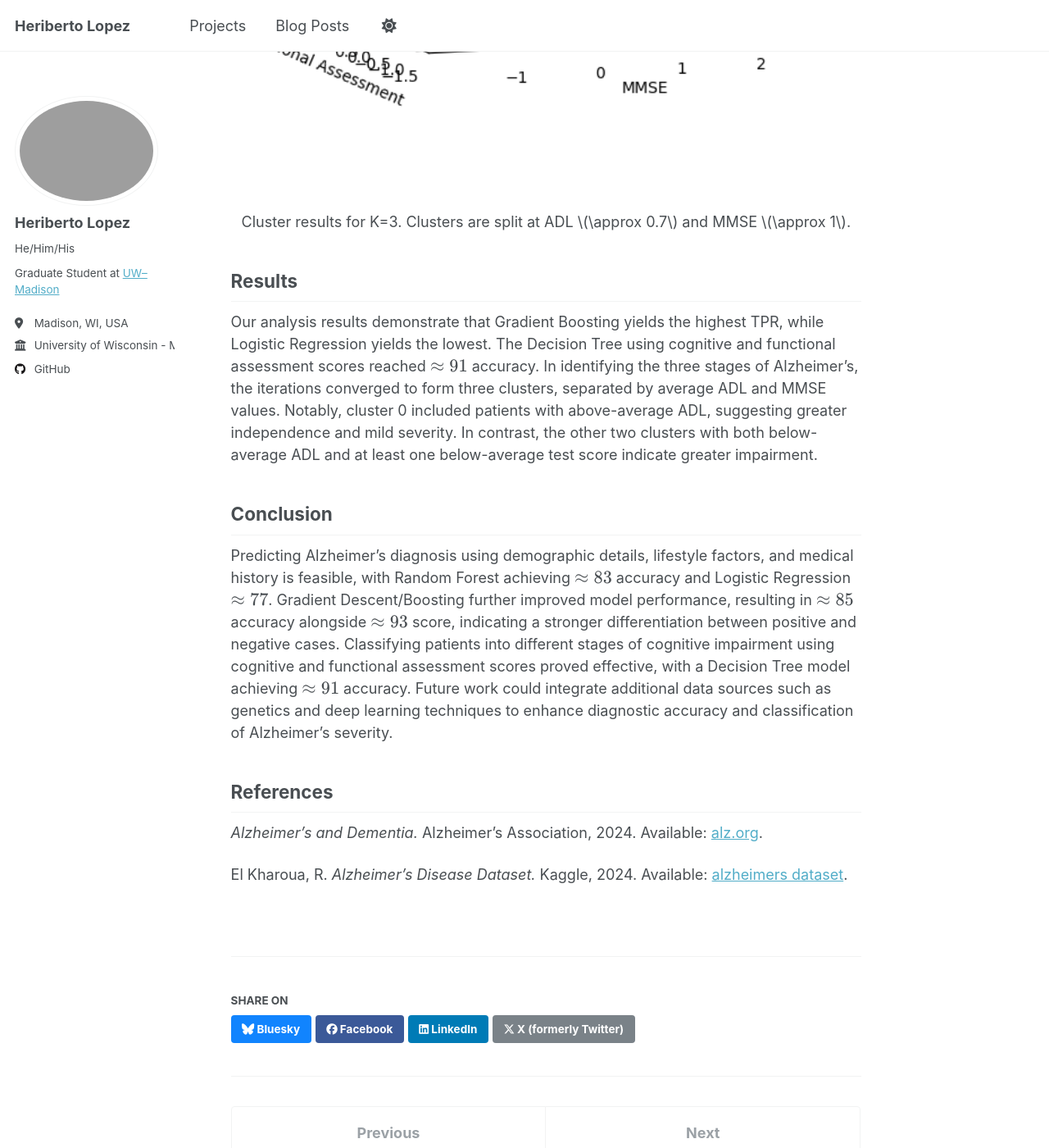
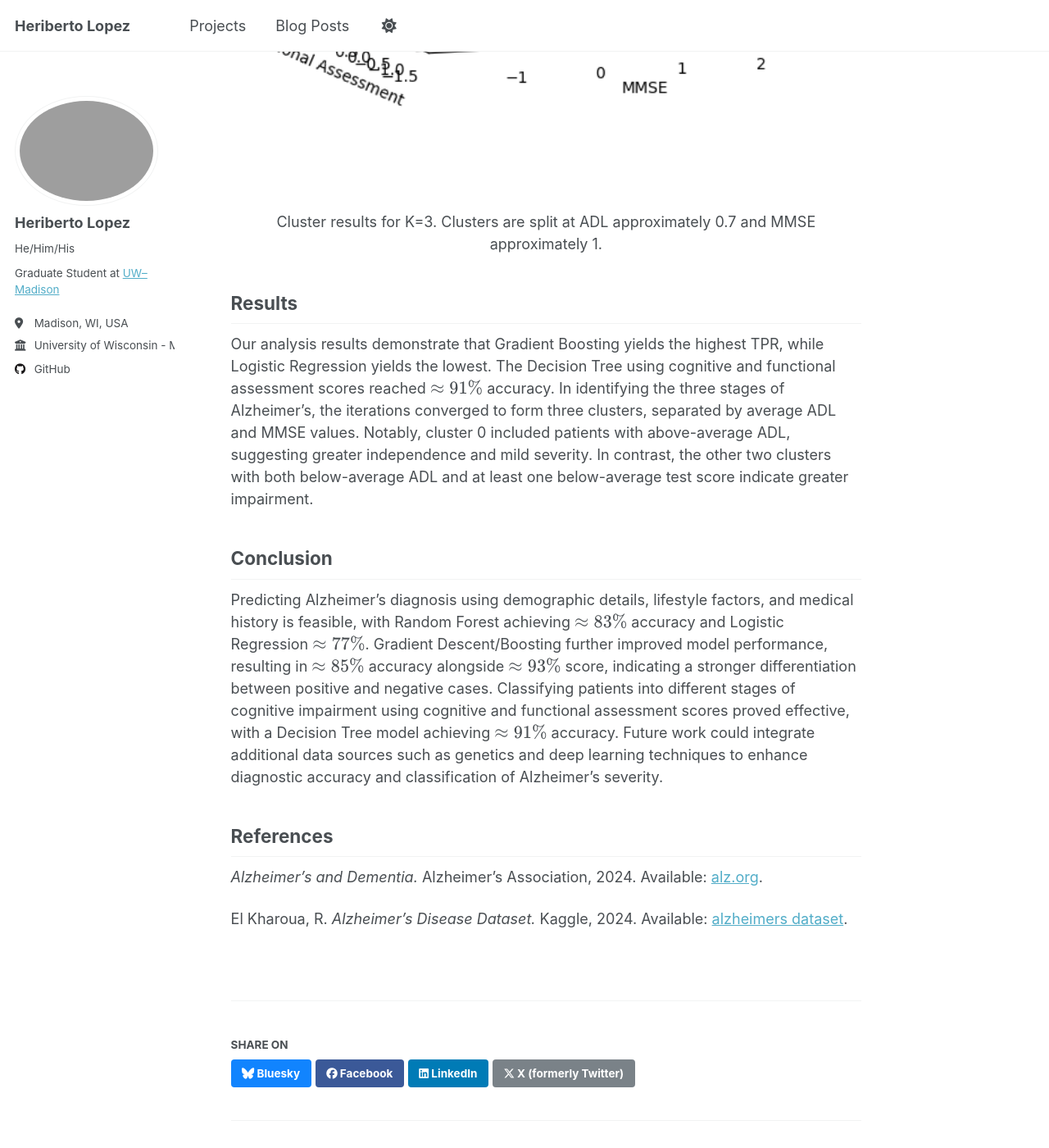
Before and after one commit to HeribertoLopez/heribertolopez.github.io, a Jekyll site: the page built from _portfolio/Alzheimer-Classification.md, in a window 1280 px wide and 1400 px high, scrolled down 5821 px. Shown: the whole window at 82% size. Built offline with Jekyll 4.4.1, drawn with Linux system fonts in a browser that asks for light colours; a script that is not in the unit is left out; some of the changed text lies outside the part shown.

Commit message:
Fixed more typos

```diff
--- a/_portfolio/Alzheimer-Classification.md
+++ b/_portfolio/Alzheimer-Classification.md
@@ -6,7 +6,7 @@ collection: portfolio
 ---
 
 ## Introduction
-Alzheimer’s is a type of dementia that negatively impacts memory, thinking, and behavior. A dataset containing 2,159 alzheimer patients aged 60-90, along with their lifestyle and health measurements, is used to predict the diagnosis and stages of Alzheimer's disease. For predicting diagnosis, a Random Forest, Logistic Regression, and Gradient Descent/Boosting are used on a subset of features, with a Decision Tree using only impairment assessment scores. K-means Clustering is used to group the three stages of Alzheimer's. Results show the decision tree yields the highest accuracy of \\(\approx 91%\\), followed by Gradient Boosting of \\(\approx 85%\\) accuracy, while clustering did not show a large separation among clusters, suggesting large overlaps among patients in each cluster.
+Alzheimer’s is a type of dementia that negatively impacts memory, thinking, and behavior. A dataset containing 2,159 alzheimer patients aged 60-90, along with their lifestyle and health measurements, is used to predict the diagnosis and stages of Alzheimer's disease. For predicting diagnosis, a Random Forest, Logistic Regression, and Gradient Descent/Boosting are used on a subset of features, with a Decision Tree using only impairment assessment scores. K-means Clustering is used to group the three stages of Alzheimer's. Results show the decision tree yields the highest accuracy of \\(\approx 91\% \\), followed by Gradient Boosting of \\(\approx 85\% \\) accuracy, while clustering did not show a large separation among clusters, suggesting large overlaps among patients in each cluster.
 
 ## Variables
 
@@ -91,17 +91,17 @@ K-means Clustering is used to identify the mild, moderate, and severe stages of
 <figure>
     <div style="text-align: center;">
     <a href="/images/3dplot.png"> <img src="/images/3dplot.png"></a>
-    <ficaption> Cluster results for K=3. Clusters are split at ADL \\(\approx 0.7\\) and MMSE \\(\approx 1\\). </ficaption>
+    <ficaption> Cluster results for K=3. Clusters are split at ADL approximately 0.7 and MMSE approximately 1. </ficaption>
     </div>
 </figure>
 
 ## Results
 
-Our analysis results demonstrate that Gradient Boosting yields the highest TPR, while Logistic Regression yields the lowest. The Decision Tree using cognitive and functional assessment scores reached \\(\approx 91%\\) accuracy. In identifying the three stages of Alzheimer's, the iterations converged to form three clusters, separated by average ADL and MMSE values. Notably, cluster 0 included patients with above-average ADL, suggesting greater independence and mild severity. In contrast, the other two clusters with both below-average ADL and at least one below-average test score indicate greater impairment.
+Our analysis results demonstrate that Gradient Boosting yields the highest TPR, while Logistic Regression yields the lowest. The Decision Tree using cognitive and functional assessment scores reached \\(\approx 91\% \\) accuracy. In identifying the three stages of Alzheimer's, the iterations converged to form three clusters, separated by average ADL and MMSE values. Notably, cluster 0 included patients with above-average ADL, suggesting greater independence and mild severity. In contrast, the other two clusters with both below-average ADL and at least one below-average test score indicate greater impairment.
 
 ## Conclusion
 
-Predicting Alzheimer's diagnosis using demographic details, lifestyle factors, and medical history is feasible, with Random Forest achieving \\(\approx 83%\\) accuracy and Logistic Regression \\(\approx 77%\\). Gradient Descent/Boosting further improved model performance, resulting in \\(\approx 85%\\) accuracy alongside \\(\approx 93%\\) score, indicating a stronger differentiation between positive and negative cases. Classifying patients into different stages of cognitive impairment using cognitive and functional assessment scores proved effective, with a Decision Tree model achieving \\(\approx 91%\\) accuracy. Future work could integrate additional data sources such as genetics and deep learning techniques to enhance diagnostic accuracy and classification of Alzheimer's severity.
+Predicting Alzheimer's diagnosis using demographic details, lifestyle factors, and medical history is feasible, with Random Forest achieving \\(\approx 83\% \\) accuracy and Logistic Regression \\(\approx 77 \% \\). Gradient Descent/Boosting further improved model performance, resulting in \\(\approx 85\% \\) accuracy alongside \\(\approx 93\% \\) score, indicating a stronger differentiation between positive and negative cases. Classifying patients into different stages of cognitive impairment using cognitive and functional assessment scores proved effective, with a Decision Tree model achieving \\(\approx 91\% \\) accuracy. Future work could integrate additional data sources such as genetics and deep learning techniques to enhance diagnostic accuracy and classification of Alzheimer's severity.
 
 ## References
 *Alzheimer’s and Dementia.* Alzheimer’s Association, 2024. Available: [alz.org](www.alz.org/alzheimer_s_dementia).
```
